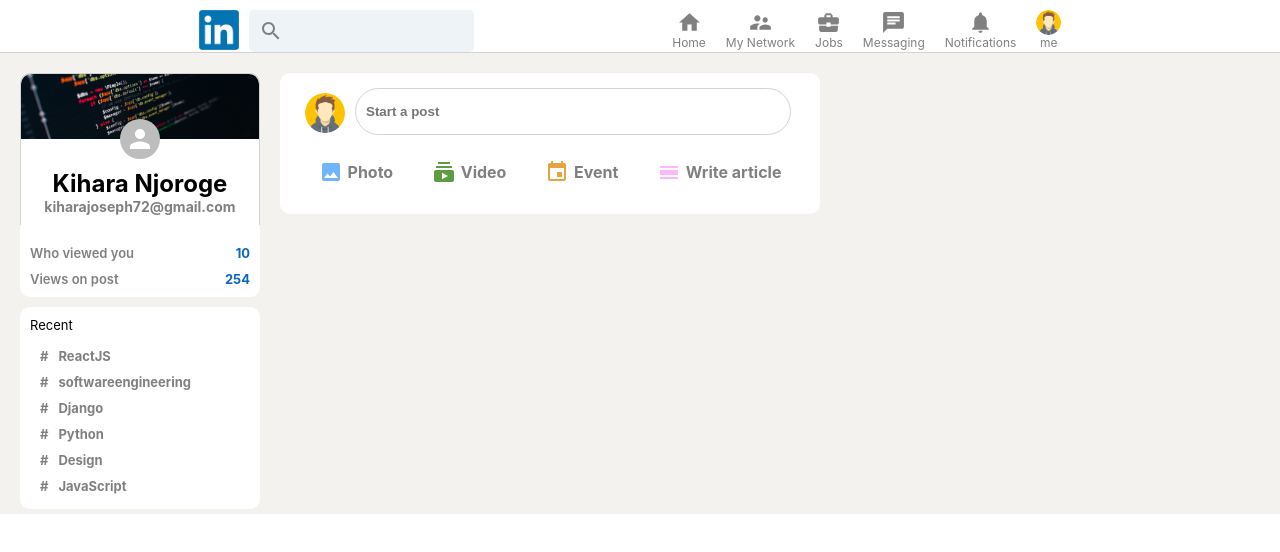
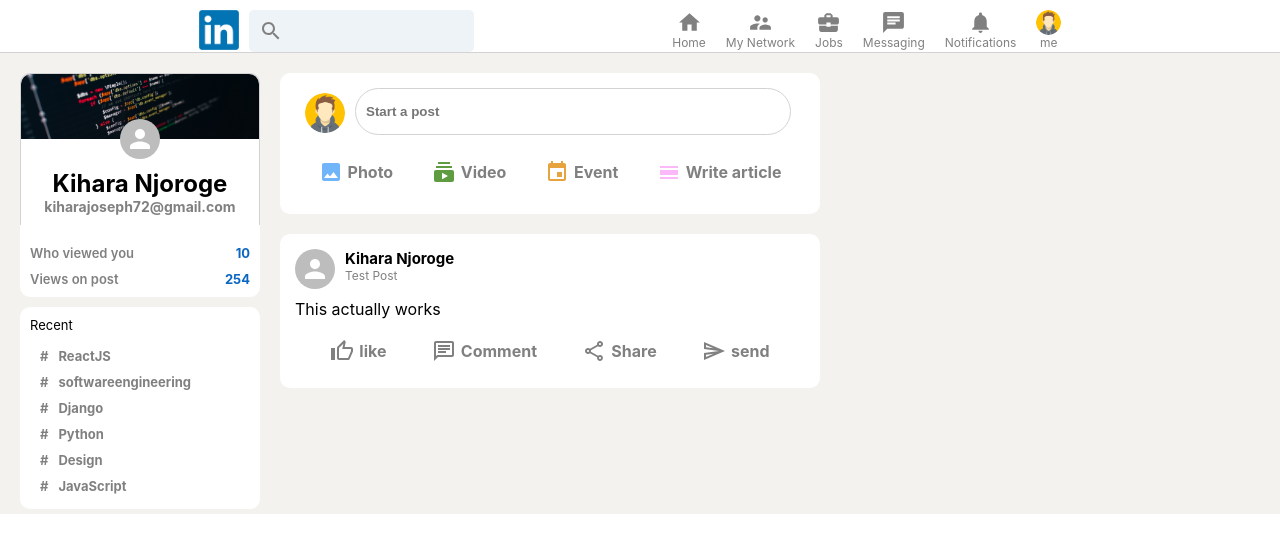
Before and after one commit to Babuuh/linked-clone, a React (Create React App) app: page / in a window 1280 px wide. Shown: the top 552 px of the page. Built offline with nearby package versions, Linux system fonts and the light colour scheme.

Commit message:
added the posts component

```diff
--- a/src/components/feed/feed.jsx
+++ b/src/components/feed/feed.jsx
@@ -1,4 +1,4 @@
-import React from "react";
+import React, { useState } from "react";
 import "./feed.css";
 import InputOptions from "./inputOptions";
 import ImageIcon from "@mui/icons-material/Image";
@@ -7,17 +7,24 @@
 import CalendarViewDayIcon from "@mui/icons-material/CalendarViewDay";
 import avatar from "./avatar.png";
 import Avatar from "@mui/material/Avatar";
+import Post from "./posts/post";
 
 function Feed() {
+  const [posts, setPosts] = useState([]);
+
+const sendPost = e => {
+
+}
+
   return (
     <div className="feed">
       <div className="feed_inputContainer">
-          <div className="feed_input">
+        <div className="feed_input">
           <Avatar className="search-avatar" src={avatar} />
-            <div className="search_input">
-              <input type="text" placeholder="Start a post"/>
-              <button type="submit">Send</button>
-            </div>
+          <div className="search_input">
+            <input type="text" placeholder="Start a post" />
+            <button onClick={sendPost} type="submit">Send</button>
+          </div>
         </div>
         <div className="feed_inputOptions">
           <InputOptions Icon={ImageIcon} title="Photo" color="#70B5f9" />
@@ -34,6 +41,17 @@
           />
         </div>
       </div>
+
+      {/* Posts */}
+
+      {posts.map((post) =>(
+        <Post />
+      ))}
+      <Post
+        name="Kihara Njoroge"
+        description="Test Post"
+        message="This actually works"
+      />
     </div>
   );
 }
--- /dev/null
+++ b/src/components/feed/posts/post.css
@@ -0,0 +1,30 @@
+.post {
+  background-color: white;
+  padding: 15px;
+  margin-bottom: 10px;
+  border-radius: 10px;
+}
+.post_header {
+  display: flex;
+  margin-bottom: 10px;
+}
+
+.post_info {
+  margin-left: 10px;
+}
+.post_info > p {
+  font-size: 12px;
+  color: gray;
+}
+
+.post_body {
+  overflow-wrap: anywhere;
+}
+.post_info > h2 {
+  font-size: 15px;
+}
+
+.post_buttons{
+    display: flex;
+    justify-content: space-evenly;
+}
--- /dev/null
+++ b/src/components/feed/posts/post.jsx
@@ -0,0 +1,32 @@
+import React from 'react';
+import './post.css';
+import { Avatar } from '@mui/material';
+import InputOptions from '../inputOptions';
+import {ChatOutlined, SendOutlined, ShareOutlined, ThumbUpAltOutlined } from '@mui/icons-material';
+
+
+function Post({name, description, message, photoURL}) {
+  return (
+   <div className="post">
+       <div className="post_header">
+           <Avatar />
+        <div className="post_info">
+            <h2>{name}</h2>
+            <p>{description}</p>
+        </div>
+       </div>
+       <div className="post_body">
+           <p>{message}</p>
+       </div>
+
+       <div className="post_buttons">
+           <InputOptions Icon={ThumbUpAltOutlined} title="like"/>
+           <InputOptions Icon={ChatOutlined} title="Comment" />
+           <InputOptions Icon={ShareOutlined} title="Share" />
+           <InputOptions Icon={SendOutlined} title="send" />
+       </div>
+   </div>
+  )
+}
+
+export default Post
```
